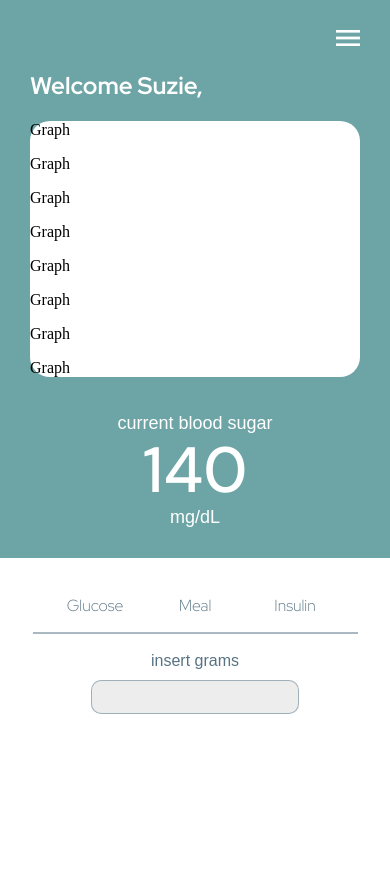
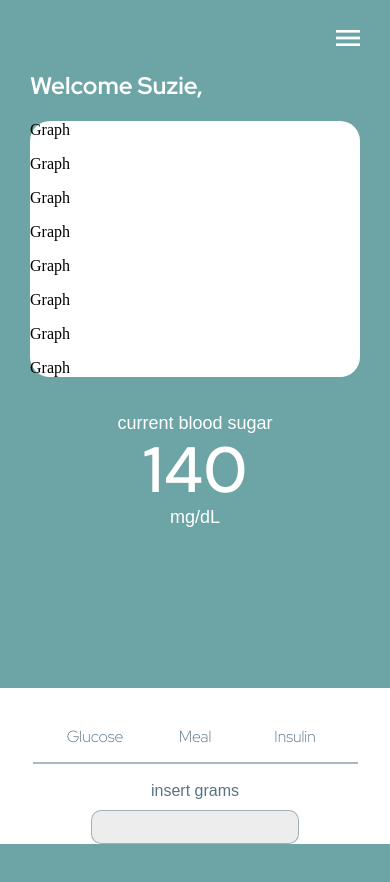
Before and after one commit to TimStewartJ/gluchart, a React (Create React App) app in the folder gluchart-react/: page / in a window 390 px wide. Shown: the top 882 px of the page. After the commit the page ends 844 px from the top, so only its background shows below. Built offline with nearby package versions, Linux system fonts and the light colour scheme.

Commit message:
Responsive Stuff

```diff
--- a/gluchart-react/src/Components/CSS/Button2.css
+++ b/gluchart-react/src/Components/CSS/Button2.css
@@ -13,3 +13,7 @@
     color: white;
     font-weight: 400;
 }
+
+.tab2:hover{
+    box-shadow: 0px 4px 20px rgb(205, 205, 205);
+}
--- a/gluchart-react/src/Components/CSS/Form.css
+++ b/gluchart-react/src/Components/CSS/Form.css
@@ -13,7 +13,7 @@ html, body {
     justify-content: center;
     align-items: center;
     padding-top:30px;
-    padding-bottom:100%;
+    /* padding-bottom:100px; */
 }
 
 .top-buttons {
@@ -25,7 +25,8 @@ html, body {
     display: flex;
     gap: 10px;
     justify-content: center;
-    padding: 30px;
+    padding-top: 30px;
+    padding-bottom: 30px;
 }
 
 .divider {
--- a/gluchart-react/src/Home.css
+++ b/gluchart-react/src/Home.css
@@ -3,14 +3,18 @@ body, html {
 }
 .main-div {
     background-color: var(--sage-green);
-    margin: 0;
+    display: flex;
+    flex-direction: column;
+    min-height: 100vh;
 }
 .home-div {
     background-color: var(--sage-green);
-    margin: 30px;
+    flex-grow: 1;
+    /* min-height: 100vh; */
+    padding: 30px;
 }
 .input-div {
-    background-color: var(--sage-green);
+    background-color: white;
 }
 
 .icon {
```
